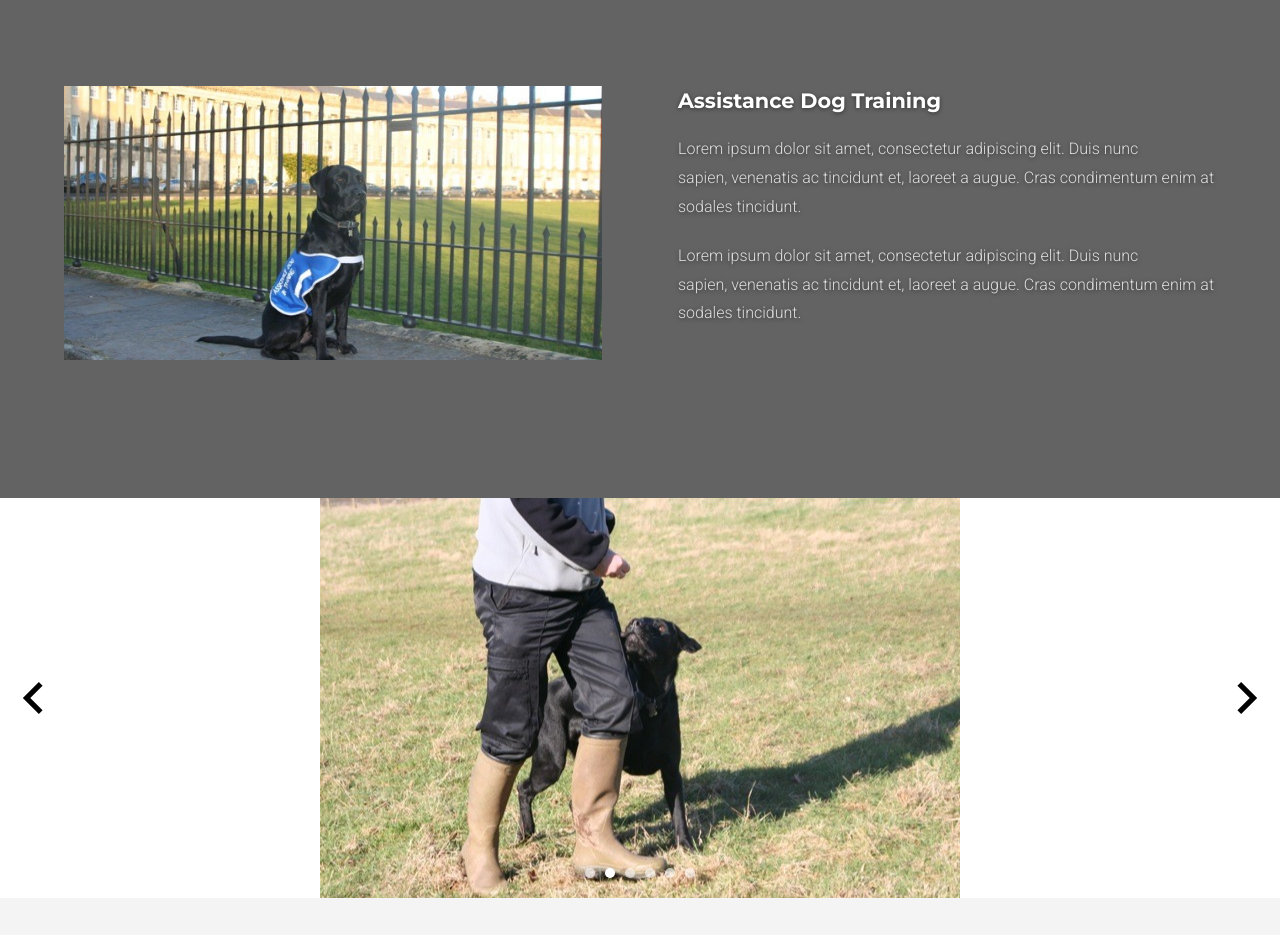
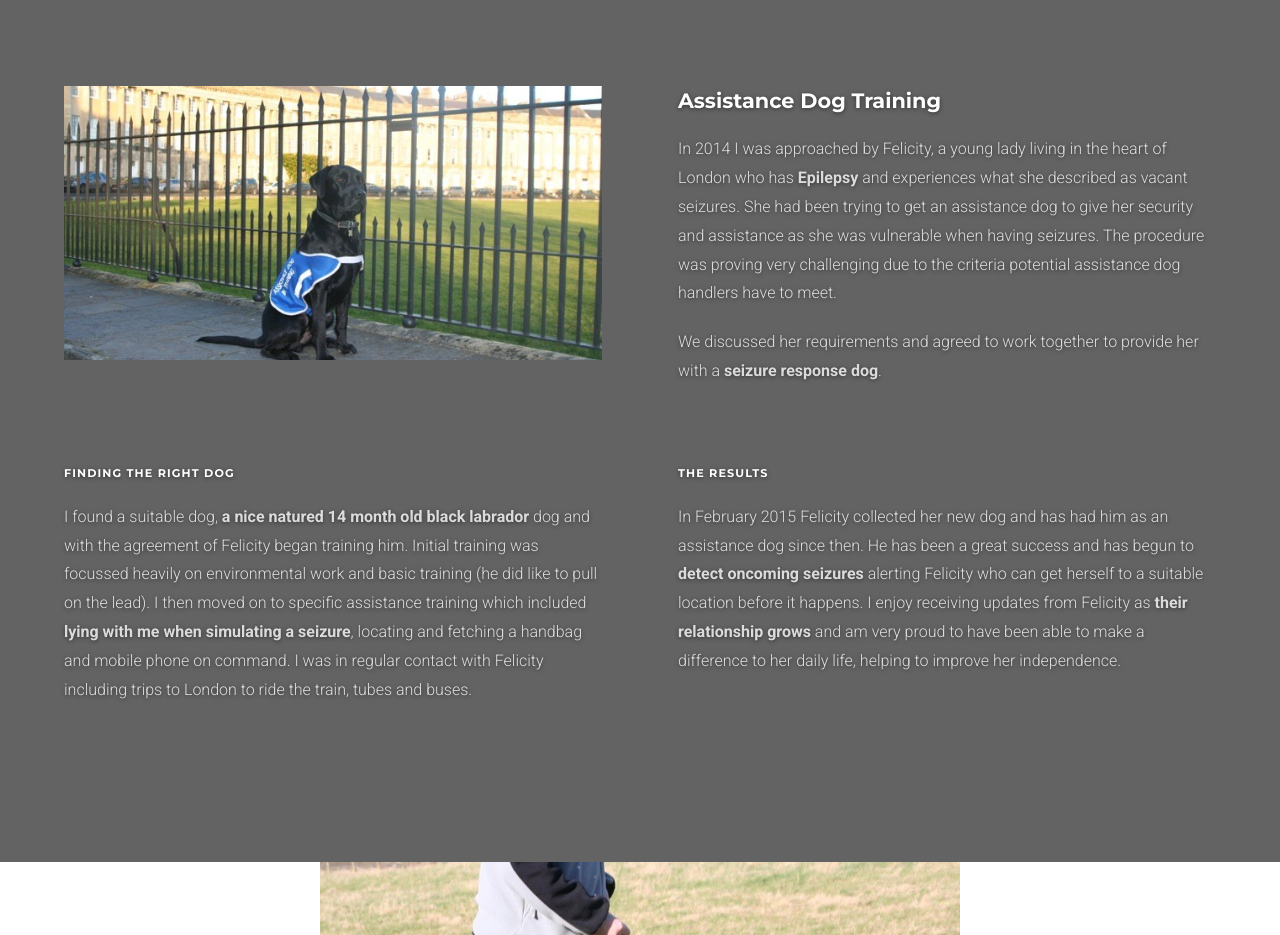
Before and after one commit to atommyb/k9guss, a plain HTML site: page index.html in a window 1280 px wide. Shown: the part 3720-4655 px from the top of the page. Drawn offline with Linux system fonts and the light colour scheme; a script that the page names is missing.

Commit message:
feat(copy): add assistance dog training copy

```diff
--- a/index.html
+++ b/index.html
@@ -238,8 +238,30 @@
                     <div id="text_75" class="fr-widget fr-text fr-wf fr_text_bright_left fr_text_75">
                         <div class="fr-text">
                             <h4>Assistance Dog Training</h4>
-                            <p>Lorem ipsum dolor sit amet, consectetur adipiscing elit. Duis nunc sapien,&nbsp;venenatis ac tincidunt et, laoreet a augue. Cras condimentum enim at sodales tincidunt.&nbsp;</p>
-                            <p>Lorem ipsum dolor sit amet, consectetur adipiscing elit. Duis nunc sapien,&nbsp;venenatis ac tincidunt et, laoreet a augue. Cras condimentum enim at sodales tincidunt.&nbsp;</p>
+                            <p>In 2014 I was approached by Felicity, a young lady living in the heart of London who has <strong>Epilepsy</strong> and experiences what she described as vacant seizures. She had been trying to get an assistance dog to give her security and assistance as she was vulnerable when having seizures. The procedure was proving very challenging due to the criteria potential assistance dog handlers have to meet.</p>
+                            <p>We discussed her requirements and agreed to work together to provide her with a <strong>seizure response dog</strong>.</p>
+                        </div>
+                    </div>
+                </div>
+            </div>
+            <div id="f4_2_columns" class="fr-widget fr-grid fr_f4_2_columns">
+                <div id="f4_text_cont" class="fr-widget fr-container fr_f4_text_cont">
+                    <div id="text_75" class="fr-widget fr-text fr-wf fr_text_bright_left fr_text_75">
+                        <div class="fr-text">
+                            <div class="fr_text_bright_left">
+                                <h5>Finding the right dog</h5>
+                                <p>I found a suitable dog, <strong>a nice natured 14 month old black labrador</strong> dog and with the agreement of Felicity began training him. Initial training was focussed heavily on environmental work and basic training (he did like to pull on the lead). I then moved on to specific assistance training which included <strong>lying with me when simulating a seizure</strong>, locating and fetching a handbag and mobile phone on command. I was in regular contact with Felicity including trips to London to ride the train, tubes and buses.</p>
+                            </div>
+                        </div>
+                    </div>
+                </div>
+                <div id="f4_text_cont" class="fr-widget fr-container fr_f4_text_cont">
+                    <div id="text_75" class="fr-widget fr-text fr-wf fr_text_bright_left fr_text_75">
+                        <div class="fr-text">
+                            <div class="fr_text_bright_left">
+                                <h5>The results</h5>
+                                <p>In February 2015 Felicity collected her new dog and has had him as an assistance dog since then. He has been a great success and has begun to <strong>detect oncoming seizures</strong> alerting Felicity who can get herself to a suitable location before it happens. I enjoy receiving updates from Felicity as <strong>their relationship grows</strong> and am very proud to have been able to make a difference to her daily life, helping to improve her independence.</p>
+                            </div>
                         </div>
                     </div>
                 </div>
```
